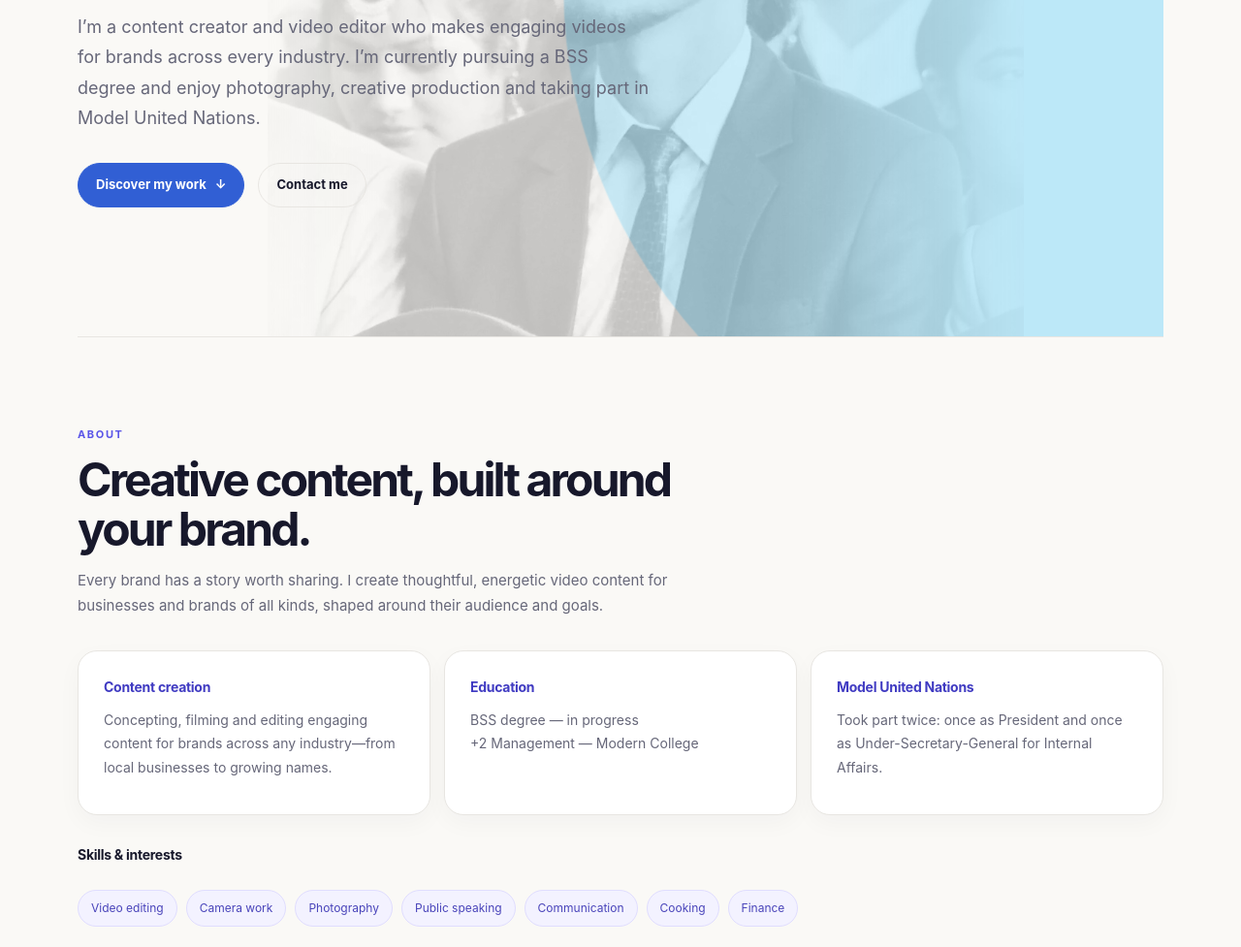
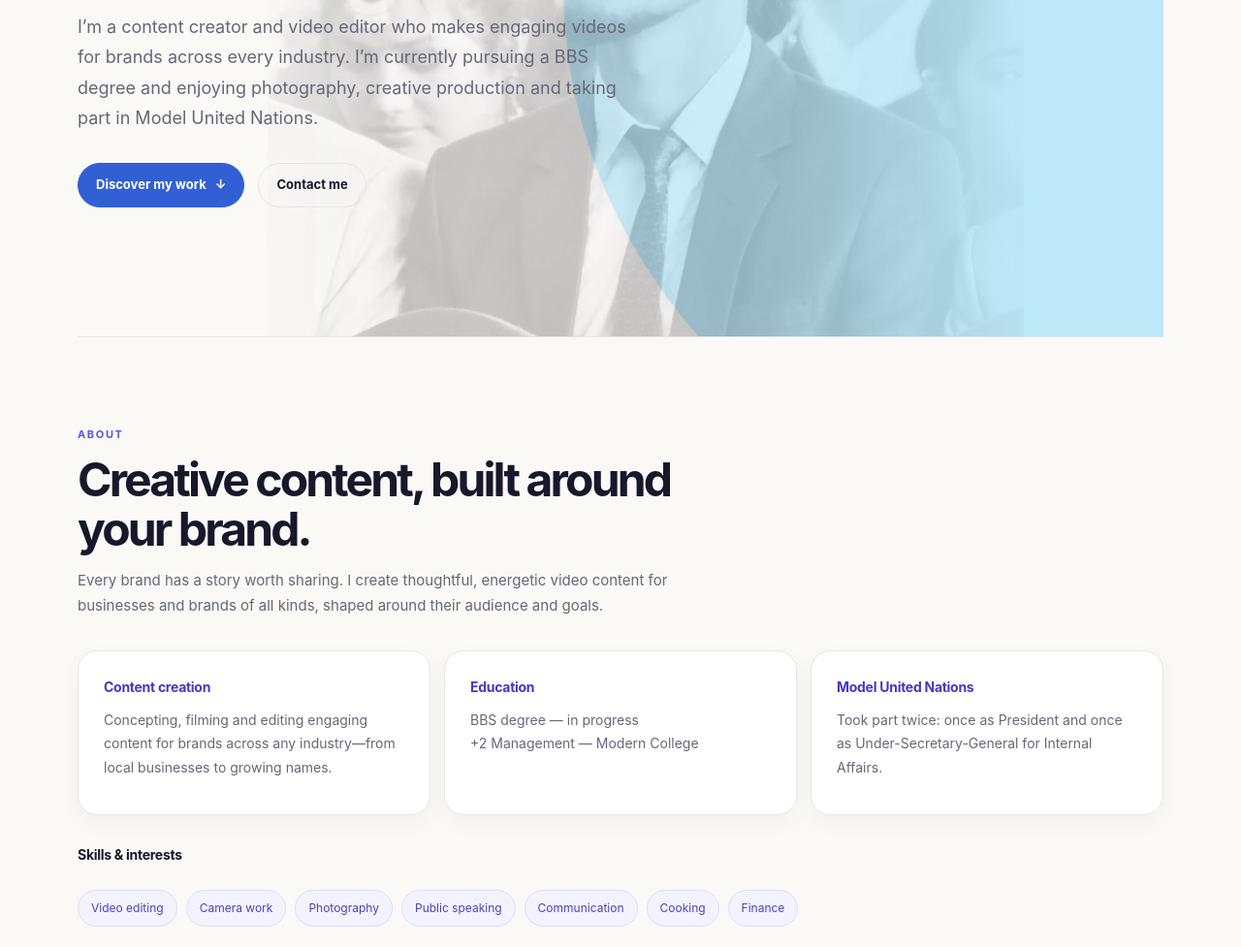
Before and after one commit to nischal-pokhrel/ujjwol-protfolio, a plain HTML site: page index.html in a window 1280 px wide. Shown: the part 453-1430 px from the top of the page at 97% size. Drawn offline with Linux system fonts and the light colour scheme.

Commit message:
Fix degree abbreviation and update hero text
Corrected degree abbreviation from 'BSS' to 'BBS' and adjusted wording for clarity.

```diff
--- a/index.html
+++ b/index.html
@@ -660,7 +660,7 @@
             }
         }
 
-        /* Refined portfolio details and motion */
+
         :root { --blue: #5a55e8; --blue-dark: #403bc2; --blue-pale: #f0efff; --bg: #faf9f6; --ink: #17182b; --muted: #666779; --line: #e8e6e2; }
         body { background: var(--bg); }
         .site-header { width: 100%; padding-inline: max(28px, calc((100vw - 1120px)/2)); }
@@ -843,7 +843,7 @@
             <div class="hero-copy">
                 <p class="eyebrow">Content creator · Video editor · Creative media</p>
                 <h1 id="intro-title">Hello, I’m<br><span>Ujjwol.</span></h1>
-                <p class="hero-text">I’m a content creator and video editor who makes engaging videos for brands across every industry. I’m currently pursuing a BSS degree and enjoy photography, creative production and taking part in Model United Nations.</p>
+                <p class="hero-text">I’m a content creator and video editor who makes engaging videos for brands across every industry. I’m currently pursuing a BBS degree and enjoying photography, creative production and taking part in Model United Nations.</p>
                 <div class="hero-actions">
                     <a class="button" href="#about">Discover my work <span aria-hidden="true">&darr;</span></a>
                     <a class="button button-outline" href="#contact">Contact me</a>
@@ -864,7 +864,7 @@
                 </article>
                 <article class="info-card">
                     <h3>Education</h3>
-                    <p>BSS degree — in progress<br>+2 Management — Modern College</p>
+                    <p>BBS degree — in progress<br>+2 Management — Modern College</p>
                 </article>
                 <article class="info-card">
                     <h3>Model United Nations</h3>
```
